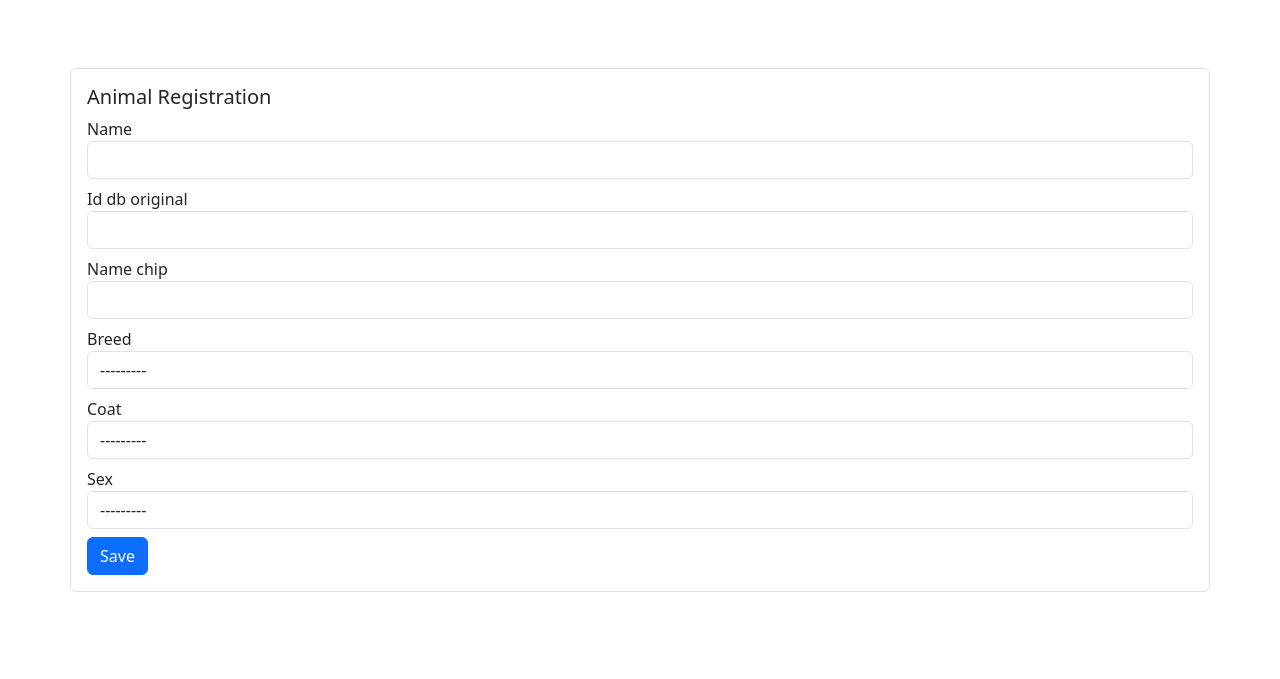
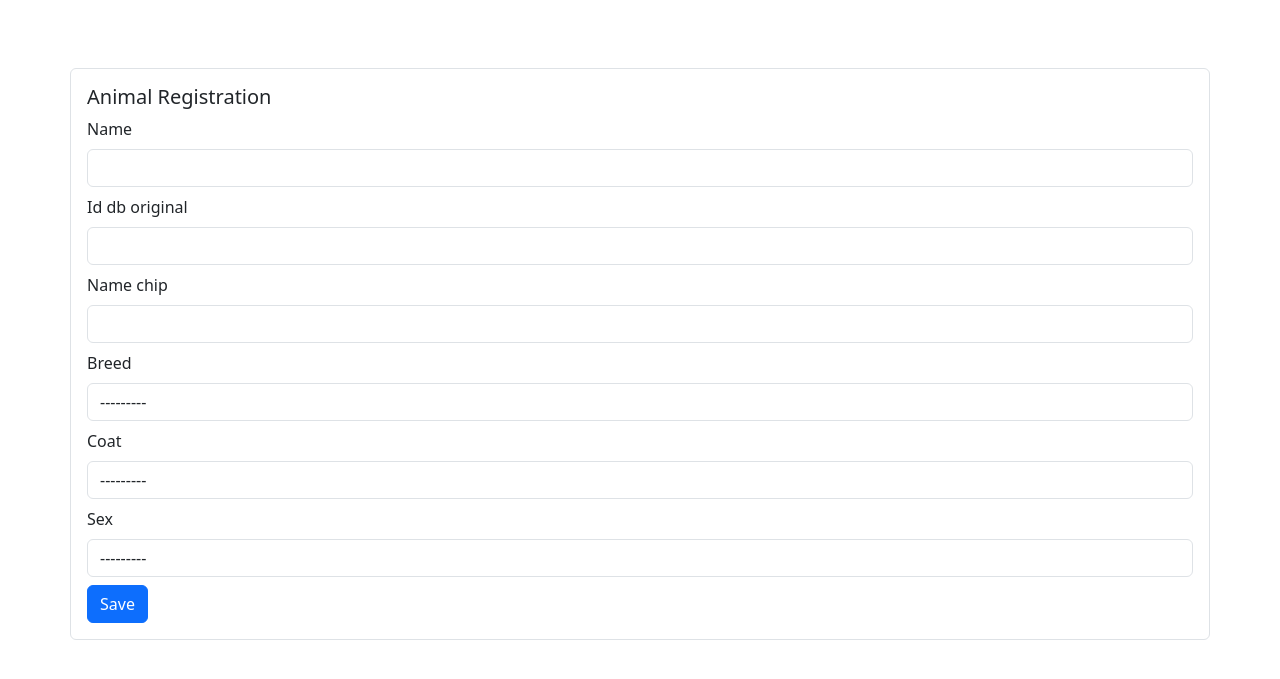
Before and after one commit to infopontes/dsleish, a Django app: page /animal/create/ in a window 1280 px wide. Shown: the part 76-755 px from the top of the page. Run offline with Django 5.2, Linux system fonts and the light colour scheme; the visitor is signed in with stand-in values (Sample User, id 1); data that the repository does not hold is empty; some libraries are stand-ins or nearby versions.

Commit message:
Changed layout label app Animal.

```diff
--- a/backend/animal/models.py
+++ b/backend/animal/models.py
@@ -15,7 +15,6 @@ class Animal(TimeStampedModel):
     SEXO_CHOICES = (
         ("F", "Feminino"),
         ("M", "Masculino"),
-        ("N", "Nenhuma das opções")
     )
 
     id = models.UUIDField(default=uuid.uuid4, unique=True, primary_key=True, editable=False)
--- a/backend/animal/templates/animal/animal_form.html
+++ b/backend/animal/templates/animal/animal_form.html
@@ -20,23 +20,23 @@
             {% csrf_token %}
                 {% comment %} {{ form }} {% endcomment %}
 
-                <label for="">{{ form.name.label }}</label>
+                <label for="" class="form-label">{{ form.name.label }}</label>
                 {% render_field form.name class="form-control" hx-get="/animal/check_animal/" hx-trigger="keyup" hx-target="#animal-out" %}
                 <div id="animal-out"></div>
 
-                <label for="" class="pt-2">{{ form.id_db_original.label }}</label>
+                <label for="" class=" form-label pt-2">{{ form.id_db_original.label }}</label>
                 {% render_field form.id_db_original class="form-control" %}
 
-                <label for="" class="pt-2">{{ form.name_chip.label }}</label>
+                <label for="" class=" form-label pt-2">{{ form.name_chip.label }}</label>
                 {% render_field form.name_chip class="form-control" %}
 
-                <label for="" class="pt-2">{{ form.breed.label }}</label>
+                <label for="" class="form-label pt-2">{{ form.breed.label }}</label>
                 {% render_field form.breed class="form-control" %}
 
-                <label for="" class="pt-2">{{ form.coat.label }}</label>
+                <label for="" class="form-label pt-2">{{ form.coat.label }}</label>
                 {% render_field form.coat class="form-control" %}
 
-                <label for="" class="pt-2">{{ form.sex.label }}</label>
+                <label for="" class="form-label pt-2">{{ form.sex.label }}</label>
                 {% render_field form.sex class="form-control" %}
 
                 {{ form.errors.name }}
```
Also changed, not shown: Documents/comandos.txt (+9 -0 lines).
